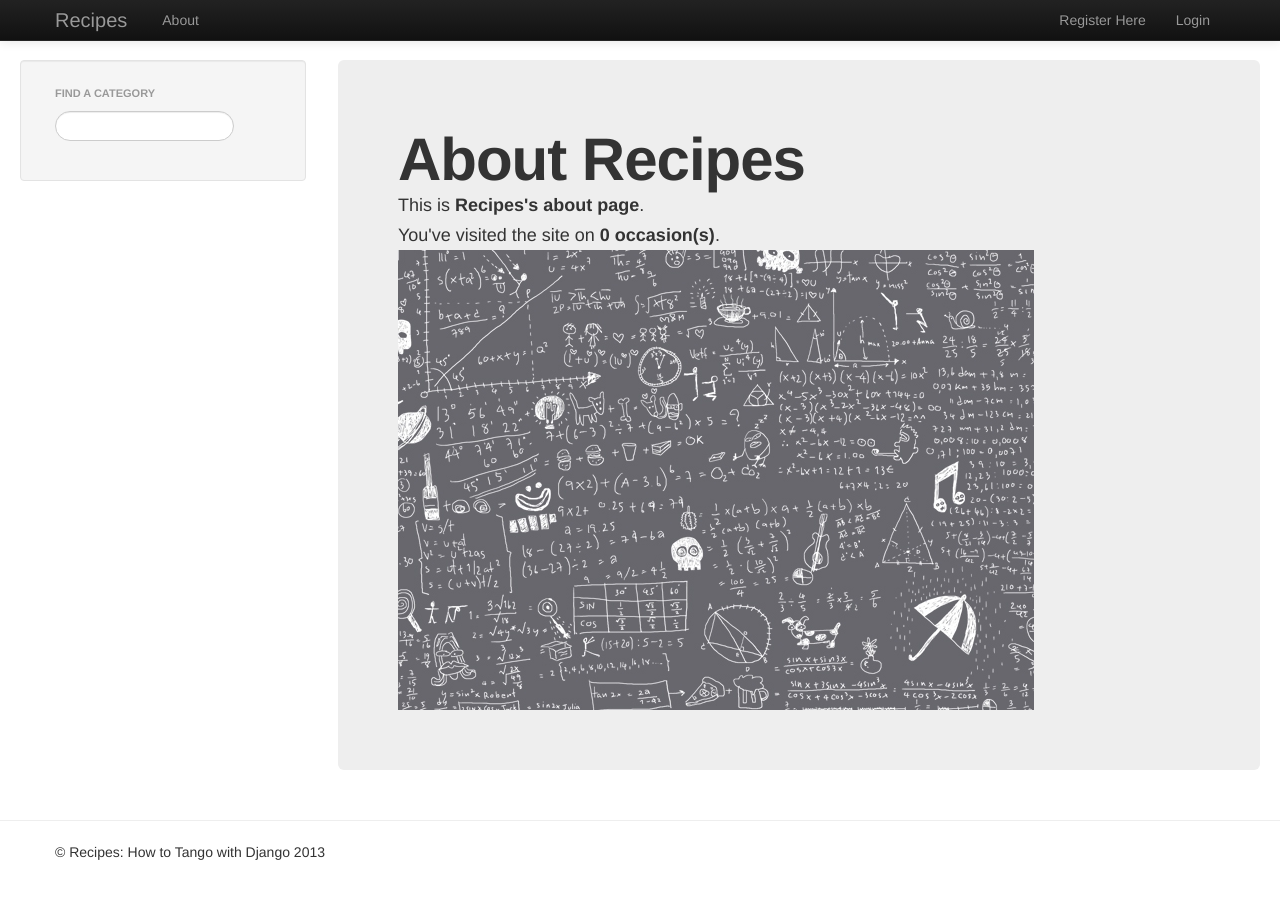
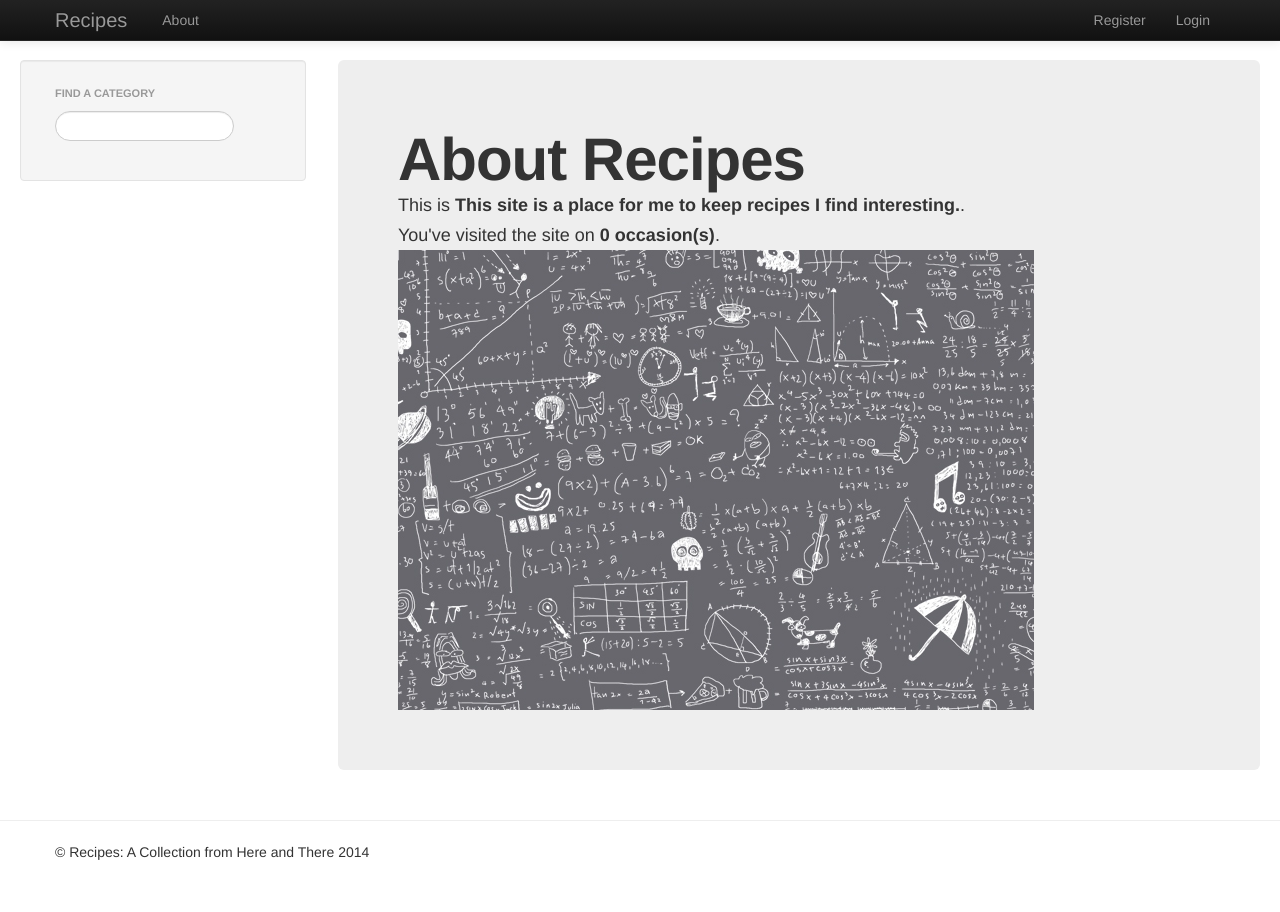
Before and after one commit to bugzPDX/recipes, a Django app: page /about/ in a window 1280 px wide. Run offline with Django 3.2, Linux system fonts and the light colour scheme; data that the repository does not hold is empty; some libraries are stand-ins or nearby versions.

Commit message:
Changed all links to be dynamic

```diff
--- a/recipes_project/recipes/views.py
+++ b/recipes_project/recipes/views.py
@@ -4,6 +4,7 @@ from django.contrib.auth import authenticate, login
 from django.contrib.auth import logout
 from django.contrib.auth.decorators import login_required
 from django.contrib.auth.models import User
+from django.core.urlresolvers import reverse
 from django.template import RequestContext
 from django.shortcuts import render_to_response, redirect
 from recipes.models import Category, Page, UserProfile
@@ -18,7 +19,7 @@ def user_logout(request):
     logout(request)
 
     #Take the user back to the homepage
-    return HttpResponseRedirect('/recipes/')
+    return HttpResponseRedirect(reverse('index'))
 
 
 @login_required
@@ -75,7 +76,7 @@ def auto_add_page(request):
         title = request.GET['title']
         if cat_id:
             category = Category.objects.get(id=int(cat_id))
-            p = Page.objects.get_or_create(category=category, title=title, url=url)
+            Page.objects.get_or_create(category=category, title=title, url=url)
 
             pages = Page.objects.filter(category=category).order_by('-views')
 
@@ -102,7 +103,7 @@ def search(request):
 def track_url(request):
     # context = RequestContext(request)
     page_id = None
-    url = '/recipes/'
+    url = reverse('index')
     if request.method == 'GET':
         if 'page_id' in request.GET:
             page_id = request.GET['page_id']
@@ -171,14 +172,14 @@ def user_login(request):
                 # If the account is valid and active, we can log the user in
                 # We'll send the user back to the homepage
                 login(request, user)
-                return HttpResponseRedirect('/recipes/')
+                return HttpResponseRedirect(reverse('index'))
             else:
                 # An inactive account was used - no logging in!
                 return HttpResponse("Your Recipes account is disabled.")
         else:
             # Bad login details were provided. So we can't log the user in
             print "Invalid login details: {0}, {1}".format(username, password)
-            return HttpResponseRedirect('/recipes/login')
+            return HttpResponseRedirect(reverse('login'))
 
     # The request is not a HTTP POST, so display the login form
     # This scenario would most likely be a HTTP GET
--- a/recipes_project/recipes_project/static/js/rango-ajax.js
+++ b/recipes_project/recipes_project/static/js/recipes-ajax.js
@@ -3,7 +3,7 @@ $(document).ready(function(){
     $('#likes').click(function(){
     var catid;
     catid = $(this).attr("data-catid");
-    $.get('/recipes/like_category/', {category_id: catid}, function(data){
+    $.get('/like_category/', {category_id: catid}, function(data){
                $('#like_count').html(data);
                $('#likes').hide();
            });
@@ -11,7 +11,7 @@ $(document).ready(function(){
     $('#suggestion').keyup(function(){
             var query;
             query = $(this).val();
-            $.get('/recipes/suggest_category/', {suggestion: query}, function(data){
+            $.get('/suggest_category/', {suggestion: query}, function(data){
                 $('#cats').html(data);
             });
     });
@@ -21,7 +21,7 @@ $(document).ready(function(){
         var url = $(this).attr("data-url");
         var title = $(this).attr("data-title");
         var me = $(this)
-            $.get('/recipes/auto_add_page/', {category_id: catid, url: url, title: title}, function(data){
+            $.get('/auto_add_page/', {category_id: catid, url: url, title: title}, function(data){
                 $('#pages').html(data);
                 me.hide();
             });
--- a/recipes_project/templates/recipes/about.html
+++ b/recipes_project/templates/recipes/about.html
@@ -5,7 +5,7 @@
 {% block body_block %}
 <div class="hero-unit">
     <h1>About Recipes</h1>
-    This is <strong>Recipes's about page</strong>.<br />
+    This is <strong>This site is a place for me to keep recipes I find interesting.</strong>.<br />
 
     You've visited the site on <strong>{{ visits }} occasion(s)</strong>.<br />
     <img src="{% static "Math.jpg" %}" alt="Mathy" />
--- a/recipes_project/templates/recipes/add_category.html
+++ b/recipes_project/templates/recipes/add_category.html
@@ -8,7 +8,7 @@
         {% if category_name_url %}
             <div style="color: red;">The specified category does not exist!</div>
         {% else %}
-            <form class="span6" id="category_form" method="post" action="/recipes/add_category/">
+            <form class="span6" id="category_form" method="post" action="/add_category/">
 
                 {% csrf_token %}
                 {% for hidden in form.hidden_fields %}
--- a/recipes_project/templates/recipes/add_page.html
+++ b/recipes_project/templates/recipes/add_page.html
@@ -10,7 +10,7 @@
         {% if not category_name_url %}
             <div style="color: red;">The specified page does not exist!</div>
         {% else %}
-        <form class="span6" id="page_form" method="post" action="/recipes/category/{{ category_name_url }}/add_page/">
+        <form class="span6" id="page_form" method="post" action="/category/{{ category_name_url }}/add_page/">
 
                 {% csrf_token %}
                 {% for hidden in form.hidden_fields %}
--- a/recipes_project/templates/recipes/base.html
+++ b/recipes_project/templates/recipes/base.html
@@ -20,26 +20,26 @@
                <span class="icon-bar"></span>
                <span class="icon-bar"></span>
            </button>
-           <a class="brand" href="/recipes/">Recipes</a>
+           <a class="brand" href="/">Recipes</a>
 
            <div class="nav-collapse collapse">
                <ul class="nav pull-right">
                     {% if user.is_authenticated %}
                     <li class="navbar-text">Welcome, {{ user.username }}!</li>
-                    <li><a href="/recipes/logout/">Logout</a></li>
+                    <li><a href="{% url 'logout' %}">Logout</a></li>
                     {% else %}
-                    <li><a href="/recipes/register/">Register Here</a></li>
-                    <li><a href="/recipes/login/">Login</a></li>
+                    <li><a href="{% url 'register' %}">Register</a></li>
+                    <li><a href="{% url 'login' %}">Login</a></li>
                     {% endif %}
                 </ul>
                 <ul class="nav">
                     {% if user.is_authenticated %}
-                    <li><a href="/recipes/restricted/">Restricted Page</a></li>
-                    <li><a href="/recipes/add_category/">Add a New Category</a></li>
-                    <li><a href="/recipes/profile">Profile</a></li>
+                    <li><a href="{% url 'restricted' %}">Restricted Page</a></li>
+                    <li><a href="{% url 'add_category' %}">Add a New Category</a></li>
+                    <li><a href="{% url 'profile' %}">Profile</a></li>
                     {% endif %}
 
-                    <li><a href="/recipes/about/">About</a></li>
+                    <li><a href="{% url 'about' %}">About</a></li>
                 </ul>
             </div>
         </div>
@@ -88,7 +88,7 @@
 <hr>
 <footer>
     <div class="container">
-        <p>&copy; Recipes: How to Tango with Django 2013</p>
+        <p>&copy; Recipes: A Collection from Here and There 2014</p>
     </div>
 </footer>
         <script src="{% static 'js/jquery-2.1.0.js' %}"></script>
--- a/recipes_project/templates/recipes/category.html
+++ b/recipes_project/templates/recipes/category.html
@@ -7,7 +7,7 @@
         <h1>{{ category_name }}</h1>
     <div class="container-fluid">
         <p>Search for a page</p>
-        <form class="form-search span8" id="search_form" method="post" action="/recipes/category/{{ category_name_url }}/">
+        <form class="form-search span8" id="search_form" method="post">
             {% csrf_token %}
             <!-- Display the search form elements here -->
             <input type="text" class="input-long search-query" name="query"
@@ -68,7 +68,7 @@
                 <strong>No pages currently in category.</strong>
             {% endif %}
             {% if user.is_authenticated %}
-            <a href="/recipes/category/{{ category_name_url }}/add_page/">Add a Page</a>
+            <a href="{% url 'add_page' category_name_url %}">Add a Recipe Page</a>
             {% endif %}
 </div>
 {% endblock %}
--- a/recipes_project/templates/recipes/category_list.html
+++ b/recipes_project/templates/recipes/category_list.html
@@ -1,7 +1,7 @@
 <ul class="nav nav-list">
     {% if cat_list %}
         {% for cat in cat_list %}
-            <li><a href="/recipes/category/{{ cat.url }}">{{ cat.name }}</a></li>
+        <li><a href="{% url 'category' cat.url %}">{{ cat.name }}</a></li>
         {% endfor %}
     {% else %}
         <li>No categories at present.</li>
--- a/recipes_project/templates/recipes/login.html
+++ b/recipes_project/templates/recipes/login.html
@@ -4,7 +4,7 @@
     <h1>Login to Recipes</h1>
 
     <div class="container">
-    <form class="form-signin span4" id="login_form" method="post" action="/recipes/login/">
+        <form class="form-signin span4" id="login_form" method="post" action="{% url 'login' %}">
         <h2 class="form-signin-heading">Please sign in</h2>
         {% csrf_token %}
 
--- a/recipes_project/templates/recipes/search.html
+++ b/recipes_project/templates/recipes/search.html
@@ -10,7 +10,7 @@
     <br/>
 
     <div class="container-fluid">
-        <form class="form-signin span8" id="user_form" method="post" action="/recipes/search/">
+        <form class="form-signin span8" id="user_form" method="post" >
             {% csrf_token %}
             <!-- Display the search form elements here -->
             <input type="text" size="50" name="query" value="" id="query" />
```
Also changed, not shown: recipes_project/recipes_project/settings.py (+2 -12 lines).
